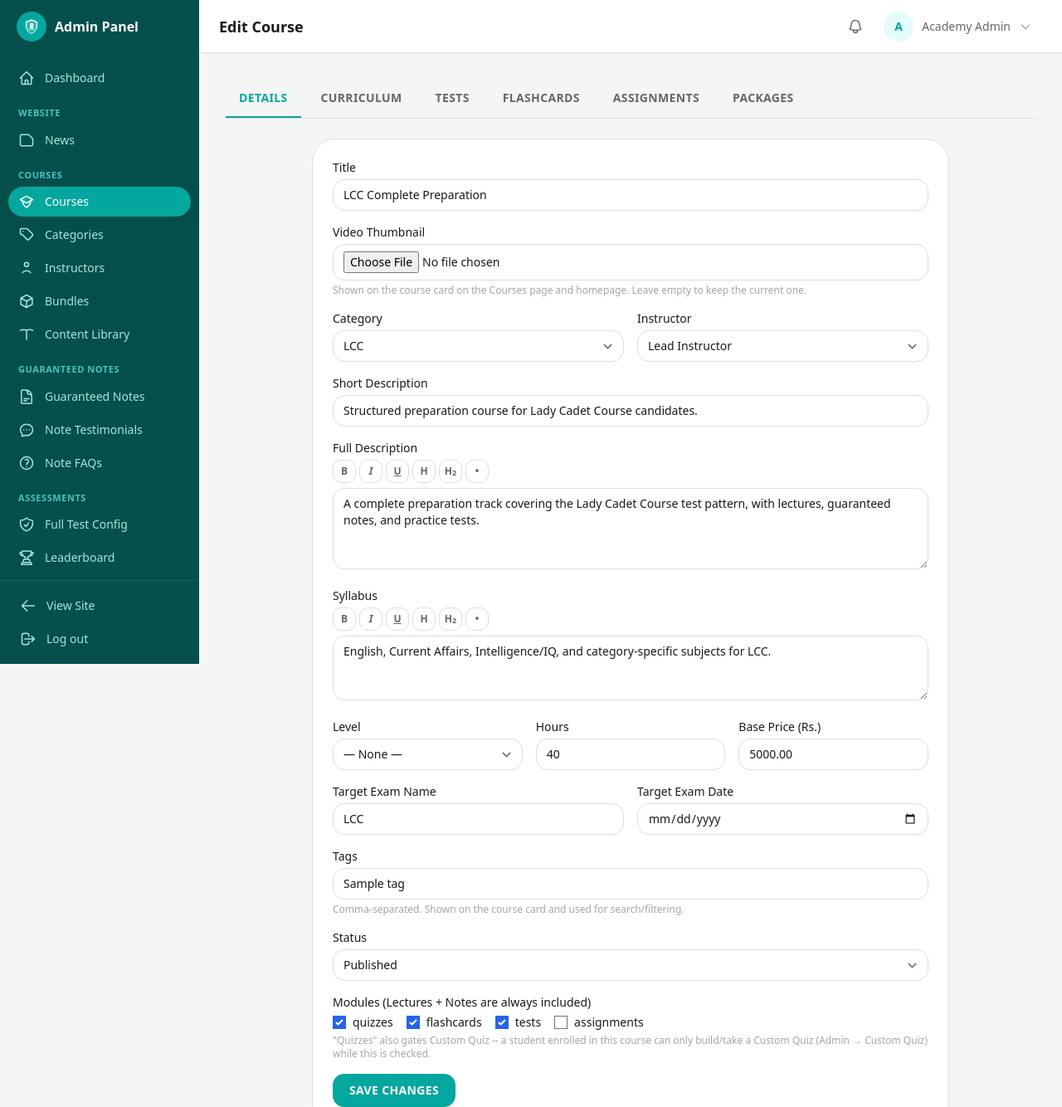
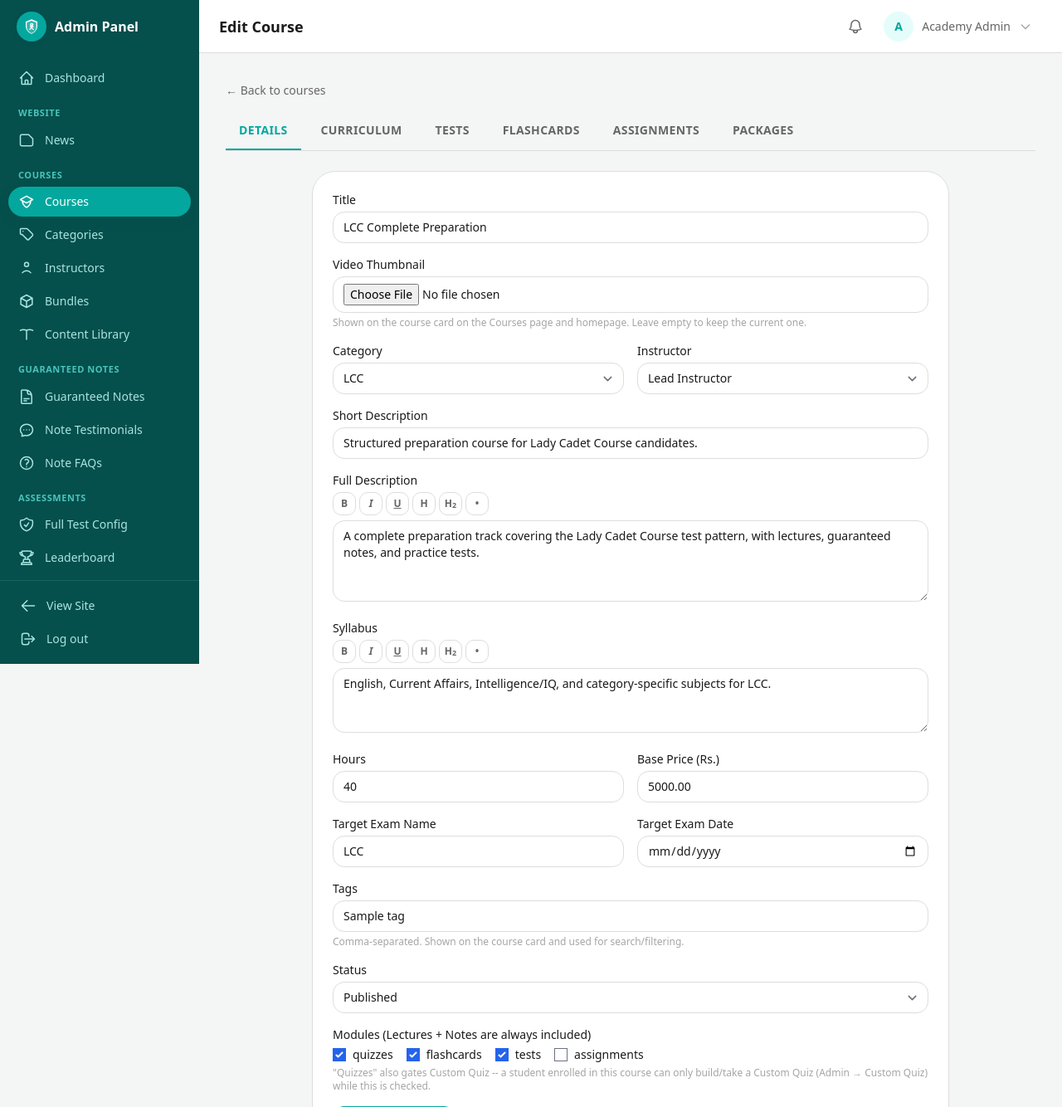
Before and after one commit to Rameesha-Malik/claude, a Laravel app: page /admin/courses/1/edit in a window 1280 px wide. Shown: the top 1334 px of the page at 83% size. Run offline with Laravel 12, Linux system fonts and the light colour scheme; the visitor is signed in with stand-in values (Sample User, id 1); data comes from the database, SQL or seed files in the repository; tables that the repository leaves empty hold one stand-in row (values such as "Sample post"); style sheets or scripts are compiled from the project's sources; parts of the project's set-up code (start-up, migrations or seed data) failed here and were passed over; some libraries are stand-ins or nearby versions; some web fonts are replaced.

Commit message:
Remove Level field from course form, add back link to courses list
Client sent the full course-form field list they want and flagged
"remove level" as the one change against what's already there -- the
rest (title, description, thumbnail, instructor, category, syllabus,
topics/lectures, price, target exam name/date, tags, Modules toggles)
already matches. Dropped the Level dropdown from Course > Details and
its validation rule; left the courses.level column and existing
courses' stored values alone since nothing asked for those to go, and
the student-side level badge already only renders for a known value.

Also added a "← Back to courses" link (same pattern as the Full Test
Config edit screen) to Admin > Courses > Create/Edit -- there was no
way back to the course list except the browser's own back button.

Co-Authored-By: Claude Sonnet 5 <noreply@anthropic.com>
Claude-Session: https://claude.ai/code/session_01GCjxBw13kxpwEKqy715LPy

```diff
--- a/lion-forces-lms/app/Http/Controllers/Admin/CourseController.php
+++ b/lion-forces-lms/app/Http/Controllers/Admin/CourseController.php
@@ -169,7 +169,6 @@ class CourseController extends Controller
             'short_description' => 'nullable|string|max:500',
             'description' => 'nullable|string',
             'syllabus' => 'nullable|string',
-            'level' => 'nullable|string|max:100',
             'hours' => 'nullable|integer|min:0',
             'base_price' => 'nullable|numeric|min:0',
             'status' => 'required|in:draft,published,hidden',
--- a/lion-forces-lms/resources/js/Pages/Admin/Courses/Form.tsx
+++ b/lion-forces-lms/resources/js/Pages/Admin/Courses/Form.tsx
@@ -42,7 +42,6 @@ export default function CourseForm({ course, categories, instructors }: Props) {
         short_description: course?.short_description ?? '',
         description: course?.description ?? '',
         syllabus: course?.syllabus ?? '',
-        level: course?.level ?? '',
         hours: course?.hours ?? '',
         base_price: course?.base_price ?? '',
         status: course?.status ?? 'draft',
@@ -120,21 +119,7 @@ export default function CourseForm({ course, categories, instructors }: Props) {
                 <RichTextArea rows={3} className={inputClass} value={form.data.syllabus} onChange={(v) => form.setData('syllabus', v)} />
             </div>
 
-            <div className="grid grid-cols-3 gap-4">
-                <div>
-                    <label className={labelClass}>Level</label>
-                    {/* Was a free-text input -- test/placeholder values typed in
-                        here (e.g. "2") rendered as-is in the level badge students
-                        see on the course page. A fixed list keeps that badge
-                        always meaningful. */}
-                    <select className={inputClass} value={form.data.level} onChange={(e) => form.setData('level', e.target.value)}>
-                        <option value="">— None —</option>
-                        <option value="Beginner">Beginner</option>
-                        <option value="Intermediate">Intermediate</option>
-                        <option value="Advanced">Advanced</option>
-                        <option value="All Levels">All Levels</option>
-                    </select>
-                </div>
+            <div className="grid grid-cols-2 gap-4">
                 <div>
                     <label className={labelClass}>Hours</label>
                     <input type="number" className={inputClass} value={form.data.hours} onChange={(e) => form.setData('hours', e.target.value)} />
@@ -201,6 +186,10 @@ export default function CourseForm({ course, categories, instructors }: Props) {
     return (
         <AdminLayout header={isEdit ? 'Edit Course' : 'New Course'}>
             <Head title={isEdit ? course!.title : 'New Course'} />
+
+            <Link href="/admin/courses" className="mb-4 inline-flex items-center gap-1 text-sm text-text-secondary hover:text-primary">
+                ← Back to courses
+            </Link>
 
             {!isEdit && detailsForm}
 
```
